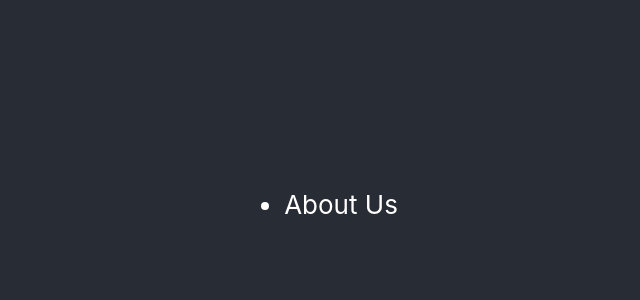
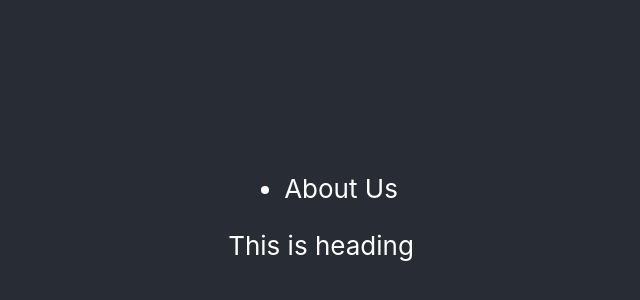
Before and after one commit to imran-ahmeds/bootcamp27july, a React (Create React App) app: page / in a window 1280 px wide. Shown: the part 196-496 px from the top of the page, without its empty margins (319-959 px from the left). Built offline with nearby package versions, Linux system fonts and the light colour scheme.

Commit message:
Update App.js

```diff
--- a/src/App.js
+++ b/src/App.js
@@ -8,6 +8,7 @@ function App() {
       <ul>
         <li>About Us</li>
       </ul>
+      <heading>This is heading</heading>
       </header>
     </div>
   );
```
